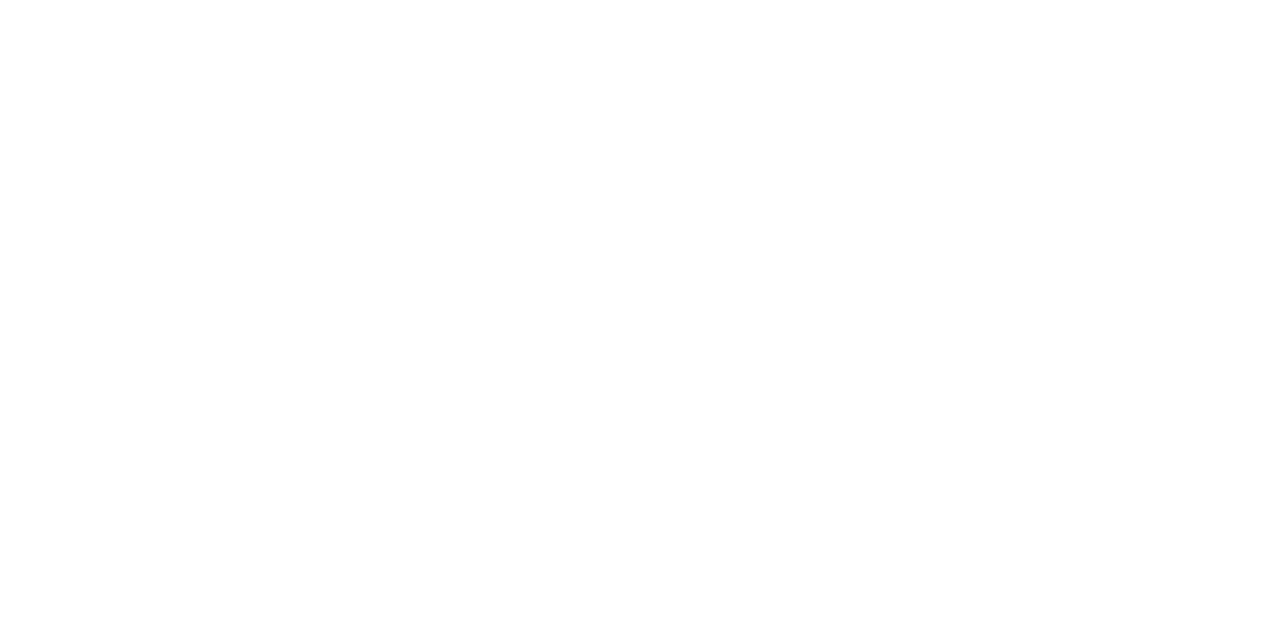
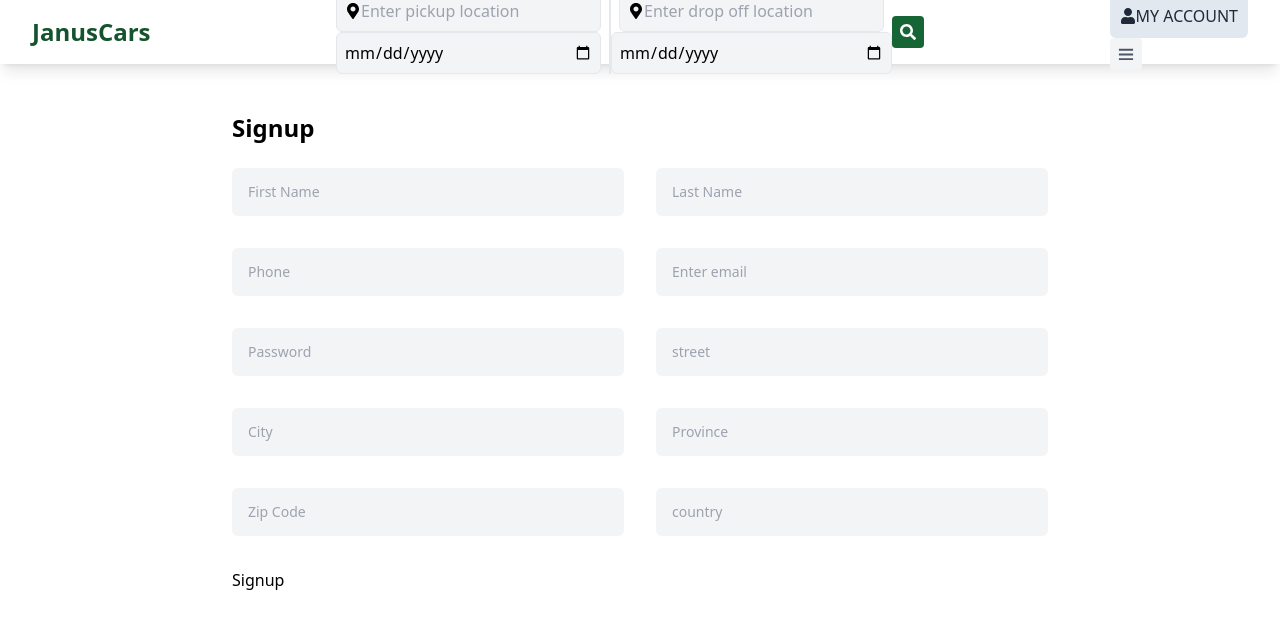
Before and after one commit to KnightMphande/projectJanus, a React (Vite) app in the folder client/: page /signup in a window 1280 px wide. Before the commit this address had no page. Shown: the top 628 px of the page. Built offline with nearby package versions, Linux system fonts and the light colour scheme.

Commit message:
signup page ui

```diff
--- a/client/src/App.jsx
+++ b/client/src/App.jsx
@@ -1,12 +1,14 @@
 import { BrowserRouter, Route, Routes } from "react-router-dom";
 import Header from "./components/header/Header";
 import Home from "./pages/home/Home";
+import Signup from "./pages/signup/Signup";
 
 export default function App() {
   return (
     <BrowserRouter>
       <Routes>
         <Route path="/" element={<Home />} />
+        <Route path="/signup" element={<Signup />} />
       </Routes>
     </BrowserRouter>
   )
--- /dev/null
+++ b/client/src/pages/signup/Signup.jsx
@@ -0,0 +1,103 @@
+import Header from "../../components/header/Header";
+import styles from "./Signup.module.scss";
+
+export default function Signup() {
+    return (
+        <section>
+            <Header />
+
+            <div className={styles.formContainer}>
+                <form className={styles.form}>
+                    <h2 className={styles.heading}>Signup</h2>
+                    <div className={styles.grid}>
+                        {/* First name */}
+                        <div>
+                            <input name="firstName"
+                                type="text"
+                                className={styles.input}
+                                placeholder="First Name" />
+                        </div>
+
+                        {/* Last name */}
+                        <div>
+                            <input name="lastName"
+                                type="text"
+                                className={styles.input}
+                                placeholder="Last Name" />
+                        </div>
+
+                        {/* Phone */}
+                        <div>
+                            <input name="phone"
+                                type="text"
+                                className={styles.input}
+                                placeholder="Phone" />
+                        </div>
+
+                        {/* email */}
+                        <div>
+                            <input name="email"
+                                type="text"
+                                className={styles.input}
+                                placeholder="Enter email" />
+                        </div>
+
+                        {/* Password */}
+                        <div>
+                            <input name="password"
+                                type="password"
+                                className={styles.input}
+                                placeholder="Password" />
+                        </div>
+
+                        {/* Street */}
+                        <div>
+                            <input name="street"
+                                type="text"
+                                className={styles.input}
+                                placeholder="street" />
+                        </div>
+
+                        {/* City */}
+                        <div>
+                            <input name="city"
+                                type="text"
+                                className={styles.input}
+                                placeholder="City" />
+                        </div>
+
+                        {/* Province */}
+                        <div>
+                            <input name="province"
+                                type="text"
+                                className={styles.input}
+                                placeholder="Province" />
+                        </div>
+
+                        {/* Zip code */}
+                        <div>
+                            <input name="zipCode"
+                                type="text"
+                                className={styles.input}
+                                placeholder="Zip Code" />
+                        </div>
+
+                        {/* Country */}
+                        <div>
+                            <input name="country"
+                                type="text"
+                                className={styles.input}
+                                placeholder="country" />
+                        </div>
+
+                        <div className="mt-4 ">
+                            <button type="button" className="py-2.5 px-10 text-sm font-semibold rounded-md text-white bg-green-600 hover:bg-green-700 focus:outline-none">
+                                Signup
+                            </button>
+                        </div>
+                    </div>
+                </form>
+            </div>
+        </section>
+    );
+}
--- /dev/null
+++ b/client/src/pages/signup/Signup.module.scss
@@ -0,0 +1,60 @@
+.formContainer {
+  display: flex;
+  justify-content: center;
+  max-width: 56rem;
+  margin: 0 auto;
+  padding: 1.5rem 2.5rem;
+
+  .form {
+    width: 100%;
+    display: flex;
+    flex-direction: column;
+    justify-content: center;
+    align-items: center;
+    margin-top: 1.5rem;
+
+    .heading {
+      align-self: flex-start;
+      font-size: 1.5rem;
+      line-height: 2rem;
+      font-weight: 700;
+      margin-bottom: 1.5rem;
+    }
+
+    .grid {
+      width: 100%;
+      display: grid;
+      grid-template-columns: repeat(1, minmax(0, 1fr));
+      gap: 2rem;
+
+      .input {
+        --tw-bg-opacity: 1;
+        background-color: rgb(243 244 246 / var(--tw-bg-opacity));
+        width: 100%;
+        --tw-text-opacity: 1;
+        color: rgb(31 41 55 / var(--tw-text-opacity));
+        font-size: 0.875rem;
+        line-height: 1.25rem;
+        padding-left: 1rem;
+        padding-right: 1rem;
+        padding-top: 0.875rem;
+        padding-bottom: 0.875rem;
+        transition-property: all;
+        transition-timing-function: cubic-bezier(0.4, 0, 0.2, 1);
+        transition-duration: 150ms;
+        outline-color: #22c55e;
+        border-radius: 6px;
+      }
+
+      .input:focus {
+        background-color: transparent;
+      }
+    }
+
+    @media (min-width: 640px) {
+      .grid {
+        grid-template-columns: repeat(2, minmax(0, 1fr));
+      }
+    }
+  }
+}
```
